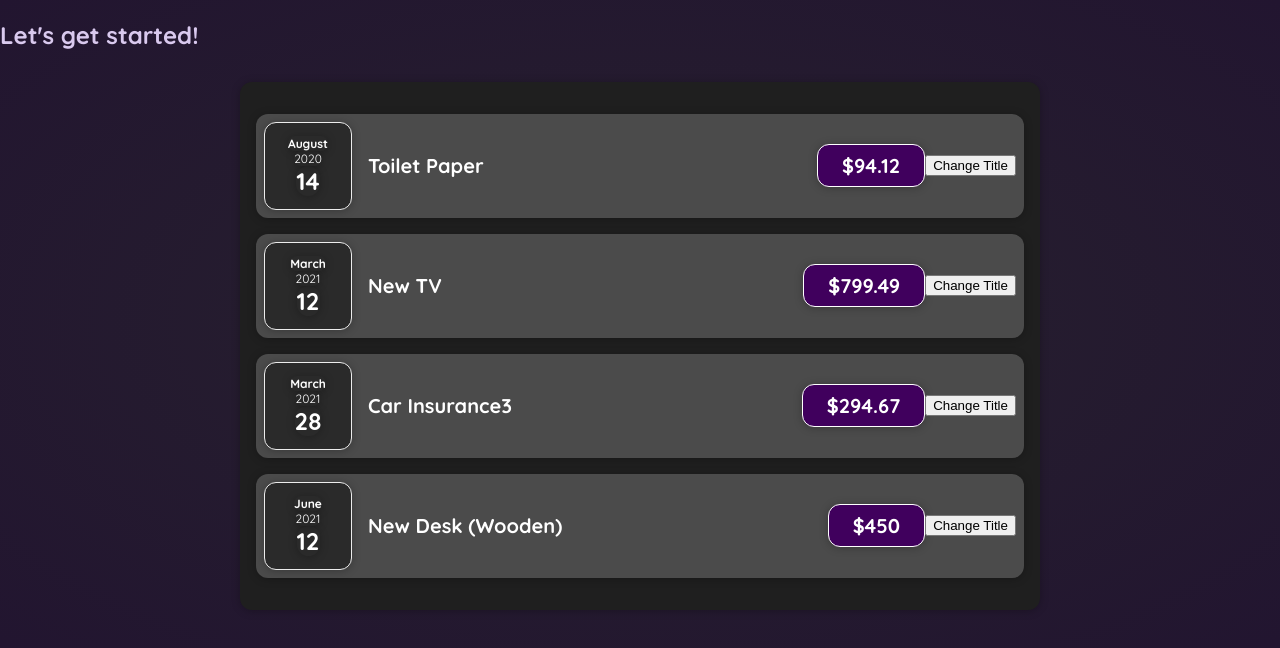
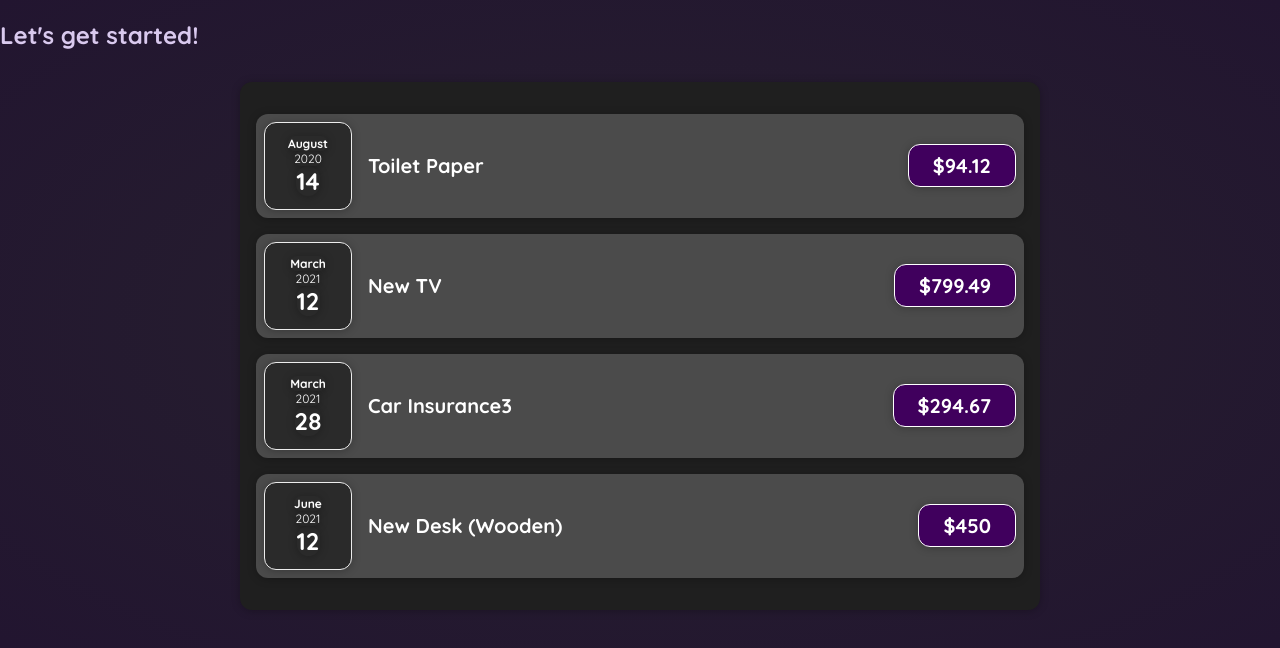
Before and after one commit to anechoicTree/reactStduy, a React (Create React App) app in the folder 01/: page / in a window 1280 px wide. Shown: the top 648 px of the page. Built offline with nearby package versions, Linux system fonts and the light colour scheme.

Commit message:
Revert "onClick"
This reverts commit 6e4d4ec0e5a47f5fca4d0800096bd6db4b0b5cf7.

```diff
--- a/01/src/Components/Expenses/ExpenseItem.js
+++ b/01/src/Components/Expenses/ExpenseItem.js
@@ -3,9 +3,7 @@ import ExpenseDate from './ExpenseDate';
 import Card from '../UI/Card';
 
 const ExpenseItem = (props) => {
-  const clickHandler = () => {
-    console.log('clicked');
-  }
+
     return (
       <Card className="expense-item">
         <div>
@@ -17,7 +15,6 @@ const ExpenseItem = (props) => {
         <Card className="expense-item__price">
             ${props.amount}
         </Card>
-        <button onClick={clickHandler}>Change Title</button>
       </Card>
     )
 };
```
